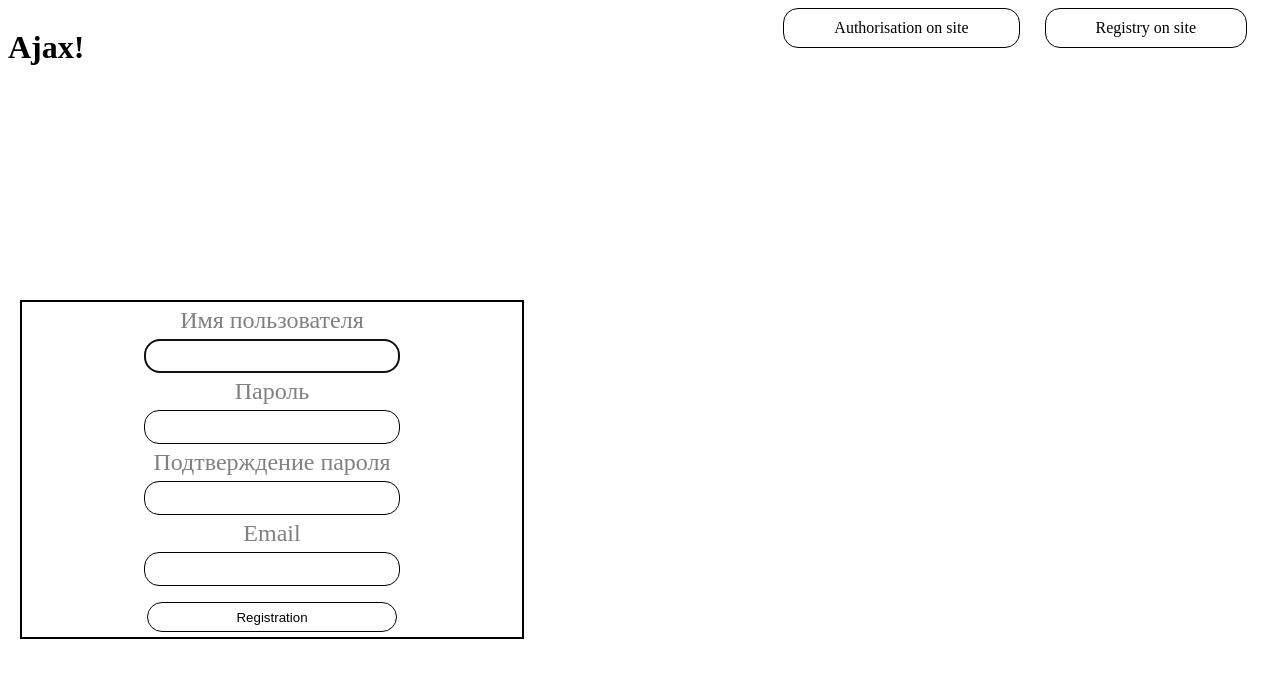
After one commit to llpvqll/django_form_course, a Django app: page /ajax_app/register/ in a window 1280 px wide. The commit adds this page. Shown: the top 678 px of the page. Run offline with Django 3.2, Linux system fonts and the light colour scheme; some libraries are stand-ins or nearby versions.

Commit message:
idk what i need to do

```diff
--- /dev/null
+++ b/introduction_django/mysite/ajax_app/forms.py
@@ -0,0 +1,25 @@
+from django.contrib.auth.models import User
+from django.contrib.auth.forms import UserCreationForm
+from django import forms
+from orm_less.models import Human
+
+
+class UserCreateForm(UserCreationForm):
+    email = forms.EmailField(required=True)
+
+    class Mete:
+        model = User
+        field = ("username", "email", "password1", "password2")
+
+    def save(self, commit=True):
+        user = super(UserCreateForm, self).save(commit=False)
+        user.email = self.cleaned_data["email"]
+        if commit:
+            user.save()
+        return user
+
+
+class HumanForm(forms.ModelForm):
+    class Meta:
+        model = Human
+        fields = [field.name for field in Human._meta.fields]
--- /dev/null
+++ b/introduction_django/mysite/ajax_app/static/js/javascript.js
@@ -0,0 +1,90 @@
+$(document).ready(function(){
+    $('#add-human').submit(function(e)
+        e.preventDefault();
+        $.ajax({
+            method: "POST",
+            url: $(this).attr('action'),
+            data:{
+                'name': $('#id_name').val(),
+                'surname': $('#id_surname').val(),
+                'birth': $('#id_birth').val(),
+                'company': $('#id_company').val(),
+                'salary': $('#id_salary').val(),
+
+            },
+            dataType: 'json',
+            success: function(data){
+                $('form').reset();
+                var table_row = '<tr><td>' +
+                data.name + "</td><td>" + data.surname + "</td><td>" +
+                data.birth + "</td><td>" + data.company + "</td><td>" +
+                data.salary + "</td></tr>";
+
+                $('table').append(table_row);
+            }
+        })
+    })
+})
+
+ $(document).ready(function(){
+
+    function ajax_setup(e){
+    e.preventDefault();
+            $.ajax({
+                method : 'GET' ,
+                url : $(this).attr('href'),
+                data: "",
+                dataType: 'json',
+                 success: function (data) {
+                 console.log(data);
+                 $("#table_id  tr:not(:first-child)").remove();
+                 for(var i = 0 ; i < data.elements.length; i++)
+                     {
+                     var table_row = '<tr><td>' +
+                       data.elements[i].name + '</td><td>' + data.elements[i].surname + '</td><td>' +
+                       data.elements[i].birth + '</td><td>' + data.elements[i].company + '</td><td>' +
+                       data.elements[i].salary + '</td></tr>';
+
+                        $('table').append(table_row);
+
+                     }
+                 }
+
+            })
+        }
+
+
+        $('#show_all').click(ajax_setup);
+        $('#close_all').click(ajax_setup);
+ })
+
+ $(document).ready(function(){
+    $('#id_email').on('blur' , validate);
+    function validate(){
+      var email  =  $('#id_email').val();
+      $.ajax({
+        method : "GET",
+        url: '/ajax_app/validate-email/',
+        data: {
+          'email': email
+        },
+        dataType: 'json',
+        success: function (data) {
+        console.log(data);
+          if (data.is_taken) {
+            $('#error-mail').text(data.is_taken);
+            $('#btn').attr('disabled' , 'disabled');
+            }
+            else if (data.ok) {
+               $('#error-mail').text('');
+               $('#btn').removeAttr('disabled');
+            }
+          },
+          error: function(data){
+                console.log(data);
+
+          }
+
+      })
+    }
+  })
--- a/introduction_django/mysite/ajax_app/static/styles/style.css
+++ b/introduction_django/mysite/ajax_app/static/styles/style.css
@@ -0,0 +1,86 @@
+
+
+    *{
+        margin: 20;
+        padding : 20;
+    }
+        a
+        {
+            display: block;
+            float: right;
+            margin-right: 25px;
+            padding: 10px 50px;
+            color: black;
+            border-radius : 15px;
+            border: 1px solid black;
+            text-decoration: none;
+            transition: color 0.5s , background 0.5s;
+        }
+
+
+        a:hover
+        {
+            color : white;
+            background : black;
+            border: 1px solid white;
+        }
+        h1
+        {
+           float: left;
+
+        }
+
+        .block-login form
+        {
+            clear: both;
+            margin: 0 auto;
+            border: 2px solid black;
+            width: 500px;
+        }
+
+        .block-login form label
+        {
+        display: block;
+            color:grey;
+            text-align :center;
+            width: inherit;
+            font-size: 24px;
+            margin : 5px auto;
+
+        }
+
+         .block-login form input {
+                display: block;
+                margin : 5px auto;
+                width: 250px;
+                border: 1px solid black;
+                border-radius: 15px;
+                height: 30px;
+                text-align :center;
+         }
+         button {
+                display: block;
+                margin : 5px auto;
+                width: 250px;
+                height: 30px;
+                border: 1px solid black;
+                background : none;
+                color: black ;
+                border-radius: 15px;
+                transition : background 0.5s , color 0.5s;
+
+         }
+
+         button:hover {
+            background: black;
+            color: white;
+            cursor :pointer;
+         }
+
+
+         form {
+            display:block;
+            position : absolute;
+            top: 300px;
+            left: 20px;
+         }
--- a/introduction_django/mysite/ajax_app/templates/ajax_index.html
+++ b/introduction_django/mysite/ajax_app/templates/ajax_index.html
@@ -4,10 +4,60 @@
 <head>
     <meta charset="UTF-8">
     <title>{% block title %}Ajax main{% endblock %}</title>
-    <link rel="stylesheet" href="{% static 'styles.style.css' %}">
+    <script src="https://code.jquery.com/jquery-3.1.0.min.js"></script>
+    <link rel="stylesheet" href="{% static 'styles/style.css' %}">
+    <script src="{% static 'js/javascript.js' %}"></script>
 </head>
 <body>
+
 {% block content %}
+<h1>Ajax!</h1>
+
+{% if user.is_authenticated %}
+    <a href="logout">Exit({{user.username}})</a>
+{% else %}
+    <a href="register">Registry on site</a>
+    <a href="login">Authorisation on site</a>
+{% endif %}
+<div class="block-login">{% block login %} {% endblock %}</div>
+
+{% if user.is_authenticated %}
+
+<table id = 'table_id' border = '1' cellpadding="5px">
+    <tr style = 'background : pink; color: black;'>
+        <td>Имя</td>
+        <td>Фамилия</td>
+        <td>Дата рождения</td>
+        <td>Компания</td>
+        <td>Должность</td>
+        <td>Язык программирования</td>
+        <td>Зарплата</td>
+       </tr>
+{% for elem in humans %}
+    <tr>
+        <td>{{elem.name}}</td>
+        <td>{{elem.surname}}</td>
+        <td>{{elem.birth}}</td>
+        <td>{{elem.company}}</td>
+        <td>{{elem.position}}</td>
+        <td>{{elem.language}}</td>
+        <td>{{elem.salary}}</td>
+    </tr>
+{% endfor %}
+</table>
+
+  <form id = 'add-human' action="add-human/" method = 'post'>
+      {% csrf_token %}
+        {% for field in human_form %}
+        <label for="">{{field.label}}</label>
+        <div>{{field}}</div>
+        {% endfor %}
+        <button type = 'submit'>Add to table</button>
+    </form>
+<a href = 'show_all' id = 'show_all' >Show all Humans</a>
+<a href = 'close_all' id = 'close_all' >Close all Humans</a>
+{% endif %}
+
 {% endblock %}
 </body>
 </html>
--- /dev/null
+++ b/introduction_django/mysite/ajax_app/templates/ajax_register.html
@@ -0,0 +1,22 @@
+{% extends 'ajax_index.html' %}
+
+
+{% block login %}
+    <form action="register" method="post">{% csrf_token %}
+
+      {% for field in form %}
+      <div class="form-group">
+        <label for="">{{field.label}}</label>
+        <div>{{field}}</div>
+        {% if field.errors %}
+            <p>{{field.errors}}</p>
+        {% endif %}
+      </div>
+   {% endfor %}
+      <p id = 'error-mail'></p>
+      <!--{{form.as_p}}-->
+      <!-- as_p для того, чтобы каждый элемент формы был с новой строки -->
+
+      <button id = 'btn' type="submit">Registration</button>
+    </form>
+{% endblock %}
--- a/introduction_django/mysite/ajax_app/urls.py
+++ b/introduction_django/mysite/ajax_app/urls.py
@@ -3,4 +3,11 @@ from . import views
 
 urlpatterns = [
     url(r'^$', views.MainView.as_view()),
+    url(r'^register/$', views.RegisterFormView.as_view()),
+    url(r'^login/$', views.LoginFormView.as_view()),
+    url(r'^logout/$', views.LogoutView.as_view()),
+    url(r'^validate-email/$', views.validate_email),
+    url(r'^show_all/$', views.show_all),
+    url(r'^close_all/$', views.close_all),
+    url(r'^add-human$', views.add_human),
 ]
--- a/introduction_django/mysite/ajax_app/views.py
+++ b/introduction_django/mysite/ajax_app/views.py
@@ -1,11 +1,110 @@
 from django.shortcuts import render
 from django.views.generic import TemplateView
+from django.contrib.auth.forms import AuthenticationForm
+from django.contrib.auth import login
+from django.contrib.auth import logout
+from django.views.generic.edit import FormView
+from .forms import UserCreateForm
+from django.http import HttpResponseRedirect, HttpResponse, JsonResponse
+from django.contrib.auth.models import User
+from orm_less.models import Human
+from .forms import HumanForm
+from django.views.decorators.csrf import csrf_exempt
+import json
 # Create your views here.
 
 
 class MainView(TemplateView):
     template_name = 'ajax_index.html'
-    context = {}
+    human_form = HumanForm
 
     def get(self, request):
-        return render(request, self.template_name, self.context)
+        context = {}
+        context['script'] = 'alert(5555555);'
+
+        if request.user.is_authenticated:
+            all_humans = Human.objects.all()
+            context['humans'] = all_humans
+            context['human_form'] = self.human_form
+            return render(request, self.template_name, context)
+        else:
+            return render(request, self.template_name, context)
+
+
+class RegisterFormView(FormView):
+    form_class = UserCreateForm
+    success_url = "/ajax_app/login"
+    template_name = "ajax_register.html"
+
+    def form_valid(self, form):
+        form.save()
+        return super(RegisterFormView, self).form_valid(form)
+
+    def form_invalid(self, form):
+        return super(RegisterFormView, self).form_invalid(form)
+
+
+class LoginFormView(FormView):
+    form_class = AuthenticationForm
+    template_name = "ajax_login.html"
+    success_url = "/ajax_app/"
+
+    def form_valid(self, form):
+        self.user = form.get_user()
+
+        login(self.request, self.user)
+        return super(LoginFormView, self).form_valid(form)
+
+    def form_invalid(self, form):
+        return super(LoginFormView, self).form_valid(form)
+
+
+class LogoutView(TemplateView):
+
+    def get(self, request):
+        logout(request)
+        return HttpResponseRedirect('/ajax_app/')
+
+
+def validate_email(request):
+    if request.GET:
+        email = request.GET.get('email')
+        is_taken = User.objects.filter(email=email).exists()
+        if is_taken:
+            data = {
+                'is_taken': "This email already registered!"
+            }
+            return JsonResponse(data)
+        else:
+            return JsonResponse({'ok': "There were no registrations for this mailing address!"})
+
+
+def show_all(request):
+    all_elem = Human.objects.all().values()
+    context = {
+        'elements': list(all_elem)
+    }
+    return JsonResponse(context)
+
+
+def close_all(request):
+    close_elem = ""
+    context = {
+        'elements': list(close_elem)
+    }
+
+
+def add_human(request):
+    if request.POST:
+        if request.is_ajax():
+            name = request.POST['name']
+            surname = request.POST['surname']
+            birth = request.POST['birth']
+            company = request.POST['company']
+            salary = request.POST['salary']
+            human = Human.objects.create(name=name,
+                                         surname=surname,
+                                         birth=birth,
+                                         company=company,
+                                         salary=salary)
+            return JsonResponse(human.dict())
--- a/introduction_django/mysite/mysite/urls.py
+++ b/introduction_django/mysite/mysite/urls.py
@@ -17,7 +17,7 @@ from django.contrib import admin
 from django.conf.urls import url, include
 
 urlpatterns = [
-    url('^ajax_app', include('ajax_app.urls')),
+    url('^ajax_app/', include('ajax_app.urls')),
     url('^auth_user/', include('auth_user.urls')),
     url('^orm-less/', include('orm_less.urls')),
     url('^forms/', include('forms.urls')),
```
Also changed, not shown: introduction_django/mysite/ajax_app/templates/ajax_login.html (added, +17 -0 lines), introduction_django/mysite/orm_less/models.py (+10 -0 lines).
